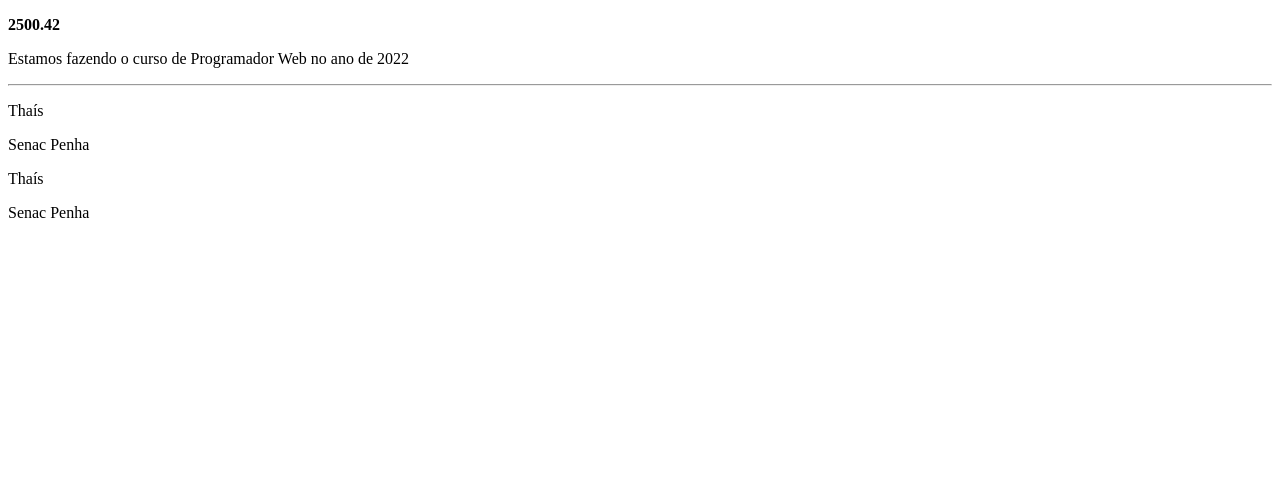
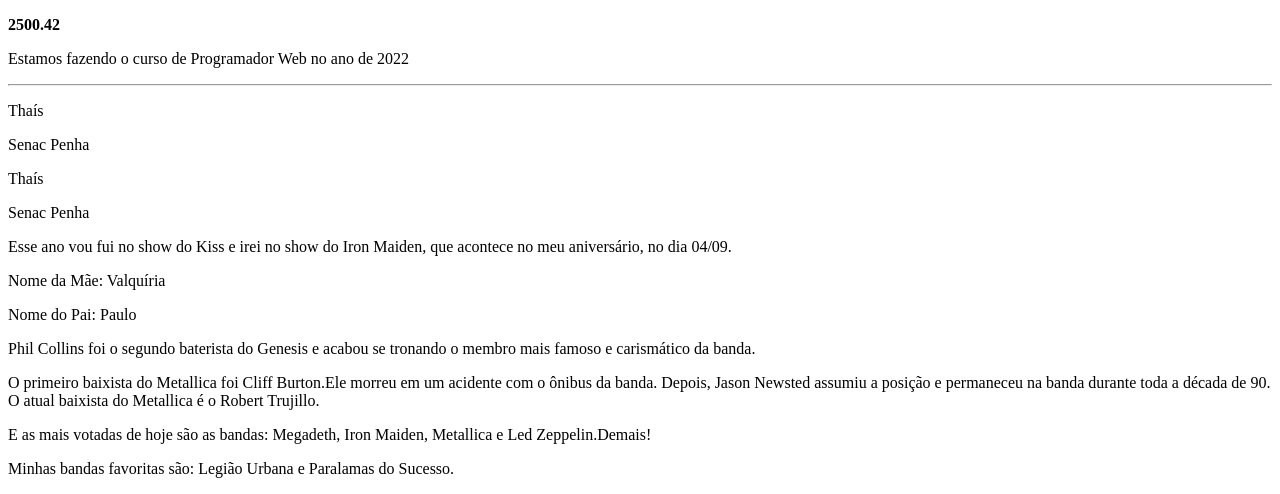
Before and after one commit to thaissechetin/progweb-php, a PHP site: page /02-variaveis-e-constantes.php in a window 1280 px wide. Shown: the part 492-986 px from the top of the page. Before the commit the page ends 710 px from the top, so only its background shows below. Run offline with PHP 8.4, Linux system fonts and the light colour scheme.

Commit message:
exercícios
Estou revisando as atividades de PHP Por isso dei um upgrade no arquivo de variáveis e constantes, criando constantes novas

```diff
--- a/02-variaveis-e-constantes.php
+++ b/02-variaveis-e-constantes.php
@@ -54,6 +54,82 @@
 <p> <?=MEU_NOME?> </P>
 <p> <?=ESCOLA?> </P>
 
+<?php
+    const SHOW_1 = "Kiss";
+    const SHOW_2 = "Metallica";
+    const SHOW_3 = "Guns n Roses";
+    const SHOW_4 = "Iron Maiden";
+
+    define("DATA_SHOW","04/09");
+?>
+
+<p>Esse ano vou fui no show do <?=SHOW_1?> e irei no show do <?= SHOW_4?>, que acontece no meu aniversário, no dia <?= DATA_SHOW?>.</p>
+
+<?php
+define("NOME_MAE", "Valquíria");
+define("NOME_PAI", "Paulo");
+?>
+
+<p>Nome da Mãe: <?= NOME_MAE?></p>
+<P>Nome do Pai: <?= NOME_PAI?></P>
+
+<?php
+define("BATERISTA" , "Phil Collins")
+?>
+<p> <?= BATERISTA?> foi o segundo baterista do Genesis e acabou se tronando o membro mais famoso e carismático da banda.</p>
+
+<?php
+define ("BANDA", "Metallica");
+define("BAIXISTA", "Cliff Burton");
+define("BAIXISTA_2", "Jason Newsted");
+define("BAIXISTA_3", "Robert Trujillo");
+?>
+
+<p>O primeiro baixista do <?=BANDA?> foi <?= BAIXISTA?>.Ele morreu em um acidente com o ônibus da banda. Depois, <?=BAIXISTA_2?> assumiu a posição e permaneceu na banda durante toda a década de 90. O atual baixista do <?=BANDA?> é o <?=BAIXISTA_3?>. </p>
+
+<?php
+const BANDA_0 = "Megadeth";
+const BANDA_1 = "Iron Maiden";
+const BANDA_2 = "Metallica";
+const BANDA_4 = "Led Zeppelin";
+
+?>
+
+<p> E as mais votadas de hoje são as bandas: <?= BANDA_0?>, <?=BANDA_1?>, <?=BANDA_2?> e <?=BANDA_4?>.Demais! </p>
+
+<?php
+const BANDAS_NACIONAIS = ["Legião Urbana", "Paralamas do Sucesso", "Capital Inicial"];
+?>
+
+<p>Minhas bandas favoritas são: <?= BANDAS_NACIONAIS[0]?> e <?= BANDAS_NACIONAIS[1]?>.</p>
+
+
+
+
+
+
+
+
+
+
+
+
+
+
+
+
+
+
+
+
+
+
+
+
+
+
+
+
 
 
 
```
Also changed, not shown: exercicio-form.php (+5 -5 lines).
